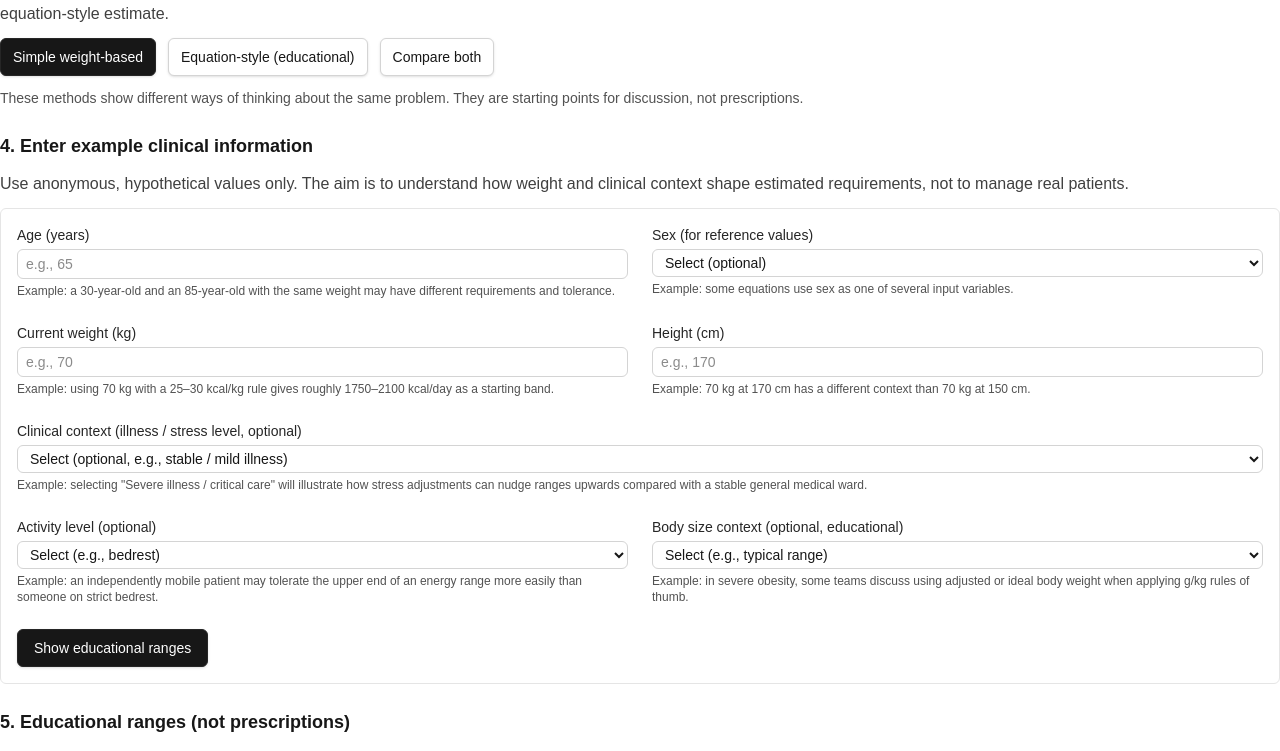
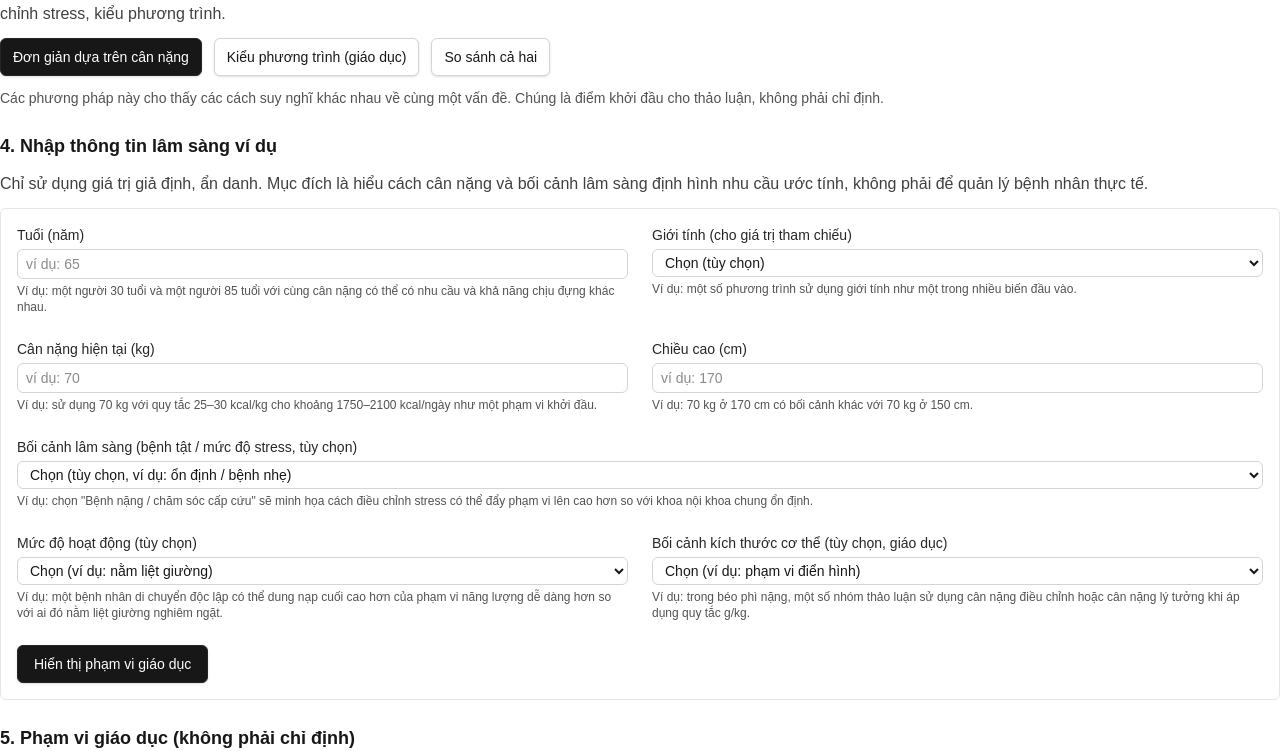
Before and after one commit to drvietcanh/nutrition, a Next.js app in the folder clinical-nutrition/: page /tools/energy-protein-calculator in a window 1280 px wide. Shown: the part 663-1414 px from the top of the page. Built offline with nearby package versions, Linux system fonts and the light colour scheme.

Commit message:
Viá»‡t hÃ³a energy-protein-calculator InteractiveSection (UI text)

```diff
--- a/clinical-nutrition/app/tools/energy-protein-calculator/InteractiveSection.tsx
+++ b/clinical-nutrition/app/tools/energy-protein-calculator/InteractiveSection.tsx
@@ -71,7 +71,7 @@ export function InteractiveSection() {
 
   return (
     <section
-      aria-label="Interactive energy and protein needs teaching tool"
+      aria-label="Công cụ giảng dạy tương tác về nhu cầu năng lượng và protein"
       className="space-y-6"
     >
       <MethodSelector activeMethod={activeMethod} onChange={setActiveMethod} />
@@ -104,13 +104,13 @@ function MethodSelector({ activeMethod, onChange }: MethodSelectorProps) {
         id="method-selector-heading"
         className="text-base font-semibold sm:text-lg"
       >
-        3. Choose an estimation method
+        3. Chọn phương pháp ước tính
       </h2>
       <p className="text-sm text-neutral-700 sm:text-base">
-        Different approaches to estimating requirements answer slightly
-        different questions. Use this section to compare a simple
-        weight-based rule of thumb with a stress-adjusted, equation-style
-        estimate.
+        Các cách tiếp cận khác nhau để ước tính nhu cầu trả lời
+        các câu hỏi hơi khác nhau. Sử dụng phần này để so sánh một
+        quy tắc đơn giản dựa trên cân nặng với một ước tính
+        điều chỉnh stress, kiểu phương trình.
       </p>
       <div className="flex flex-wrap gap-3">
         <button
@@ -122,7 +122,7 @@ function MethodSelector({ activeMethod, onChange }: MethodSelectorProps) {
               : "border-neutral-300 bg-white text-neutral-900 hover:bg-neutral-50"
           }`}
         >
-          Simple weight-based
+          Đơn giản dựa trên cân nặng
         </button>
         <button
           type="button"
@@ -133,7 +133,7 @@ function MethodSelector({ activeMethod, onChange }: MethodSelectorProps) {
               : "border-neutral-300 bg-white text-neutral-900 hover:bg-neutral-50"
           }`}
         >
-          Equation-style (educational)
+          Kiểu phương trình (giáo dục)
         </button>
         <button
           type="button"
@@ -144,12 +144,12 @@ function MethodSelector({ activeMethod, onChange }: MethodSelectorProps) {
               : "border-neutral-300 bg-white text-neutral-900 hover:bg-neutral-50"
           }`}
         >
-          Compare both
+          So sánh cả hai
         </button>
       </div>
       <p className="text-xs text-neutral-600 sm:text-sm">
-        These methods show different ways of thinking about the same problem.
-        They are starting points for discussion, not prescriptions.
+        Các phương pháp này cho thấy các cách suy nghĩ khác nhau về cùng một vấn đề.
+        Chúng là điểm khởi đầu cho thảo luận, không phải chỉ định.
       </p>
     </section>
   );
@@ -171,12 +171,12 @@ function InputForm({ form, onChange, onEstimate }: InputFormProps) {
   return (
     <section aria-labelledby="inputs-heading" className="space-y-3">
       <h2 id="inputs-heading" className="text-base font-semibold sm:text-lg">
-        4. Enter example clinical information
+        4. Nhập thông tin lâm sàng ví dụ
       </h2>
       <p className="text-sm text-neutral-700 sm:text-base">
-        Use anonymous, hypothetical values only. The aim is to understand how
-        weight and clinical context shape estimated requirements, not to
-        manage real patients.
+        Chỉ sử dụng giá trị giả định, ẩn danh. Mục đích là hiểu cách
+        cân nặng và bối cảnh lâm sàng định hình nhu cầu ước tính, không phải để
+        quản lý bệnh nhân thực tế.
       </p>
 
       <form
@@ -190,22 +190,22 @@ function InputForm({ form, onChange, onEstimate }: InputFormProps) {
         <div className="space-y-1">
           <label
             className="block text-xs font-medium text-neutral-800 sm:text-sm"
-            title="Why it matters: some equations and guidelines adjust requirements for older or younger adults."
+            title="Tại sao quan trọng: một số phương trình và hướng dẫn điều chỉnh nhu cầu cho người lớn tuổi hoặc trẻ hơn."
           >
-            Age (years)
+            Tuổi (năm)
           </label>
           <input
             type="number"
             inputMode="numeric"
             min={0}
             className="w-full rounded-md border border-neutral-300 px-2 py-1 text-sm"
-            placeholder="e.g., 65"
+            placeholder="ví dụ: 65"
             value={form.ageYears}
             onChange={(e) => update("ageYears", e.target.value)}
           />
           <p className="text-xs text-neutral-600">
-            Example: a 30-year-old and an 85-year-old with the same weight may
-            have different requirements and tolerance.
+            Ví dụ: một người 30 tuổi và một người 85 tuổi với cùng cân nặng có thể
+            có nhu cầu và khả năng chịu đựng khác nhau.
           </p>
         </div>
 
@@ -213,9 +213,9 @@ function InputForm({ form, onChange, onEstimate }: InputFormProps) {
         <div className="space-y-1">
           <label
             className="block text-xs font-medium text-neutral-800 sm:text-sm"
-            title="Why it matters: reference values and body composition often differ by sex."
+            title="Tại sao quan trọng: giá trị tham chiếu và thành phần cơ thể thường khác nhau theo giới tính."
           >
-            Sex (for reference values)
+            Giới tính (cho giá trị tham chiếu)
           </label>
           <select
             className="w-full rounded-md border border-neutral-300 px-2 py-1 text-sm"
@@ -224,15 +224,15 @@ function InputForm({ form, onChange, onEstimate }: InputFormProps) {
               update("sex", (e.target.value || null) as FormState["sex"])
             }
           >
-            <option value="">Select (optional)</option>
-            <option value="female">Female</option>
-            <option value="male">Male</option>
-            <option value="intersex">Intersex</option>
-            <option value="unspecified">Unspecified</option>
-            <option value="unknown">Unknown</option>
+            <option value="">Chọn (tùy chọn)</option>
+            <option value="female">Nữ</option>
+            <option value="male">Nam</option>
+            <option value="intersex">Liên giới tính</option>
+            <option value="unspecified">Không xác định</option>
+            <option value="unknown">Không biết</option>
           </select>
           <p className="text-xs text-neutral-600">
-            Example: some equations use sex as one of several input variables.
+            Ví dụ: một số phương trình sử dụng giới tính như một trong nhiều biến đầu vào.
           </p>
         </div>
 
@@ -240,22 +240,22 @@ function InputForm({ form, onChange, onEstimate }: InputFormProps) {
         <div className="space-y-1">
           <label
             className="block text-xs font-medium text-neutral-800 sm:text-sm"
-            title="Why it matters: most bedside methods use body weight as the main anchor for energy and protein ranges."
+            title="Tại sao quan trọng: hầu hết các phương pháp tại giường sử dụng cân nặng cơ thể như điểm neo chính cho phạm vi năng lượng và protein."
           >
-            Current weight (kg)
+            Cân nặng hiện tại (kg)
           </label>
           <input
             type="number"
             inputMode="decimal"
             min={0}
             className="w-full rounded-md border border-neutral-300 px-2 py-1 text-sm"
-            placeholder="e.g., 70"
+            placeholder="ví dụ: 70"
             value={form.weightKg}
             onChange={(e) => update("weightKg", e.target.value)}
           />
           <p className="text-xs text-neutral-600">
-            Example: using 70&nbsp;kg with a 25–30 kcal/kg rule gives roughly
-            1750–2100&nbsp;kcal/day as a starting band.
+            Ví dụ: sử dụng 70&nbsp;kg với quy tắc 25–30 kcal/kg cho khoảng
+            1750–2100&nbsp;kcal/ngày như một phạm vi khởi đầu.
           </p>
         </div>
 
@@ -263,22 +263,22 @@ function InputForm({ form, onChange, onEstimate }: InputFormProps) {
         <div className="space-y-1">
           <label
             className="block text-xs font-medium text-neutral-800 sm:text-sm"
-            title="Why it matters: height helps interpret weight (for example, via BMI or adjusted body weight in obesity)."
+            title="Tại sao quan trọng: chiều cao giúp giải thích cân nặng (ví dụ, qua BMI hoặc cân nặng điều chỉnh trong béo phì)."
           >
-            Height (cm)
+            Chiều cao (cm)
           </label>
           <input
             type="number"
             inputMode="decimal"
             min={0}
             className="w-full rounded-md border border-neutral-300 px-2 py-1 text-sm"
-            placeholder="e.g., 170"
+            placeholder="ví dụ: 170"
             value={form.heightCm}
             onChange={(e) => update("heightCm", e.target.value)}
           />
           <p className="text-xs text-neutral-600">
-            Example: 70&nbsp;kg at 170&nbsp;cm has a different context than
-            70&nbsp;kg at 150&nbsp;cm.
+            Ví dụ: 70&nbsp;kg ở 170&nbsp;cm có bối cảnh khác với
+            70&nbsp;kg ở 150&nbsp;cm.
           </p>
         </div>
 
@@ -286,9 +286,9 @@ function InputForm({ form, onChange, onEstimate }: InputFormProps) {
         <div className="space-y-1 sm:col-span-2">
           <label
             className="block text-xs font-medium text-neutral-800 sm:text-sm"
-            title="Why it matters: higher-stress clinical contexts (for example, major surgery, sepsis, ICU) often lead to higher estimated requirements."
+            title="Tại sao quan trọng: bối cảnh lâm sàng stress cao hơn (ví dụ: phẫu thuật lớn, nhiễm trùng huyết, ICU) thường dẫn đến nhu cầu ước tính cao hơn."
           >
-            Clinical context (illness / stress level, optional)
+            Bối cảnh lâm sàng (bệnh tật / mức độ stress, tùy chọn)
           </label>
           <select
             className="w-full rounded-md border border-neutral-300 px-2 py-1 text-sm"
@@ -301,31 +301,31 @@ function InputForm({ form, onChange, onEstimate }: InputFormProps) {
             }
           >
             <option value="">
-              Select (optional, e.g., stable / mild illness)
+              Chọn (tùy chọn, ví dụ: ổn định / bệnh nhẹ)
             </option>
             <option value="general_medical">
-              Stable / mild illness (general medical ward)
+              Ổn định / bệnh nhẹ (khoa nội khoa chung)
             </option>
             <option value="surgical">
-              Moderate stress (postoperative / surgical)
+              Stress trung bình (sau phẫu thuật / ngoại khoa)
             </option>
             <option value="oncology">
-              Moderate–higher stress (oncology, active treatment)
+              Stress trung bình–cao (ung thư, điều trị tích cực)
             </option>
             <option value="icu">
-              Severe illness / critical care (ICU)
+              Bệnh nặng / chăm sóc cấp cứu (ICU)
             </option>
             <option value="gastrointestinal">
-              GI disease (malabsorption, IBD, pancreatitis)
+              Bệnh tiêu hóa (kém hấp thu, IBD, viêm tụy)
             </option>
-            <option value="renal">Renal disease</option>
-            <option value="hepatic">Liver disease</option>
-            <option value="other">Other / mixed</option>
+            <option value="renal">Bệnh thận</option>
+            <option value="hepatic">Bệnh gan</option>
+            <option value="other">Khác / hỗn hợp</option>
           </select>
           <p className="text-xs text-neutral-600">
-            Example: selecting &quot;Severe illness / critical care&quot; will
-            illustrate how stress adjustments can nudge ranges upwards compared
-            with a stable general medical ward.
+            Ví dụ: chọn &quot;Bệnh nặng / chăm sóc cấp cứu&quot; sẽ
+            minh họa cách điều chỉnh stress có thể đẩy phạm vi lên cao hơn so
+            với khoa nội khoa chung ổn định.
           </p>
         </div>
 
@@ -333,9 +333,9 @@ function InputForm({ form, onChange, onEstimate }: InputFormProps) {
         <div className="space-y-1">
           <label
             className="block text-xs font-medium text-neutral-800 sm:text-sm"
-            title="Why it matters: more mobile patients often have slightly higher energy expenditure than those on strict bedrest."
+            title="Tại sao quan trọng: bệnh nhân di chuyển nhiều hơn thường có tiêu hao năng lượng cao hơn một chút so với những người nằm liệt giường nghiêm ngặt."
           >
-            Activity level (optional)
+            Mức độ hoạt động (tùy chọn)
           </label>
           <select
             className="w-full rounded-md border border-neutral-300 px-2 py-1 text-sm"
@@ -344,18 +344,18 @@ function InputForm({ form, onChange, onEstimate }: InputFormProps) {
               update("activityLevel", e.target.value as FormState["activityLevel"])
             }
           >
-            <option value="">Select (e.g., bedrest)</option>
-            <option value="bedrest">Bedrest / mostly in bed</option>
+            <option value="">Chọn (ví dụ: nằm liệt giường)</option>
+            <option value="bedrest">Nằm liệt giường / chủ yếu trên giường</option>
             <option value="light">
-              Light activity (mostly in chair / short walks)
+              Hoạt động nhẹ (chủ yếu trên ghế / đi bộ ngắn)
             </option>
             <option value="mobile">
-              Mobile on ward (independent walking, rehab)
+              Di chuyển trong khoa (đi bộ độc lập, phục hồi chức năng)
             </option>
           </select>
           <p className="text-xs text-neutral-600">
-            Example: an independently mobile patient may tolerate the upper end
-            of an energy range more easily than someone on strict bedrest.
+            Ví dụ: một bệnh nhân di chuyển độc lập có thể dung nạp cuối cao hơn
+            của phạm vi năng lượng dễ dàng hơn so với ai đó nằm liệt giường nghiêm ngặt.
           </p>
         </div>
 
@@ -363,9 +363,9 @@ function InputForm({ form, onChange, onEstimate }: InputFormProps) {
         <div className="space-y-1">
           <label
             className="block text-xs font-medium text-neutral-800 sm:text-sm"
-            title="Why it matters: very low or very high body size can change how clinicians use simple weight-based rules and when they consider adjusted weights."
+            title="Tại sao quan trọng: kích thước cơ thể rất thấp hoặc rất cao có thể thay đổi cách các bác sĩ lâm sàng sử dụng quy tắc đơn giản dựa trên cân nặng và khi nào họ xem xét cân nặng điều chỉnh."
           >
-            Body size context (optional, educational)
+            Bối cảnh kích thước cơ thể (tùy chọn, giáo dục)
           </label>
           <select
             className="w-full rounded-md border border-neutral-300 px-2 py-1 text-sm"
@@ -374,15 +374,15 @@ function InputForm({ form, onChange, onEstimate }: InputFormProps) {
               update("bodySizeFlag", e.target.value as FormState["bodySizeFlag"])
             }
           >
-            <option value="">Select (e.g., typical range)</option>
-            <option value="underweight">Underweight / low BMI</option>
+            <option value="">Chọn (ví dụ: phạm vi điển hình)</option>
+            <option value="underweight">Thiếu cân / BMI thấp</option>
             <option value="obesity">
-              Obesity (where adjusted body weight may be discussed)
+              Béo phì (nơi cân nặng điều chỉnh có thể được thảo luận)
             </option>
           </select>
           <p className="text-xs text-neutral-600">
-            Example: in severe obesity, some teams discuss using adjusted or
-            ideal body weight when applying g/kg rules of thumb.
+            Ví dụ: trong béo phì nặng, một số nhóm thảo luận sử dụng cân nặng điều chỉnh hoặc
+            cân nặng lý tưởng khi áp dụng quy tắc g/kg.
           </p>
         </div>
 
@@ -391,7 +391,7 @@ function InputForm({ form, onChange, onEstimate }: InputFormProps) {
             type="submit"
             className="inline-flex items-center rounded-md border border-neutral-800 bg-neutral-900 px-4 py-2 text-sm font-medium text-white shadow-sm hover:bg-neutral-800"
           >
-            Show educational ranges
+            Hiển thị phạm vi giáo dục
           </button>
         </div>
       </form>
@@ -419,12 +419,12 @@ function ResultPanel({
   return (
     <section aria-labelledby="results-heading" className="space-y-3">
       <h2 id="results-heading" className="text-base font-semibold sm:text-lg">
-        5. Educational ranges (not prescriptions)
+        5. Phạm vi giáo dục (không phải chỉ định)
       </h2>
       <p className="text-sm text-neutral-700 sm:text-base">
-        These bands show how different methods might frame daily energy and
-        protein needs. They are meant to support reasoning and discussion,
-        not to generate diet plans or orders.
+        Các phạm vi này cho thấy cách các phương pháp khác nhau có thể khung nhu cầu năng lượng và
+        protein hàng ngày. Chúng nhằm hỗ trợ lý luận và thảo luận,
+        không phải để tạo kế hoạch ăn uống hoặc chỉ định.
       </p>
 
       <div className="grid gap-4 md:grid-cols-2">
@@ -454,8 +454,8 @@ function SingleMethodResult({ heading, result }: SingleMethodResultProps) {
   if (!result) {
     return (
       <div className="rounded-md border border-dashed border-neutral-200 bg-neutral-50 p-4 text-sm text-neutral-700">
-        Enter example values and run the estimation to see how this approach
-        frames daily energy and protein needs.
+        Nhập giá trị ví dụ và chạy ước tính để xem cách tiếp cận này
+        khung nhu cầu năng lượng và protein hàng ngày.
       </div>
     );
   }
@@ -464,21 +464,21 @@ function SingleMethodResult({ heading, result }: SingleMethodResultProps) {
 
   const energyText =
     ranges.energyKcalPerDay &&
-    `${ranges.energyKcalPerDay.lower.toLocaleString()}–${ranges.energyKcalPerDay.upper.toLocaleString()} kcal/day`;
+    `${ranges.energyKcalPerDay.lower.toLocaleString()}–${ranges.energyKcalPerDay.upper.toLocaleString()} kcal/ngày`;
 
   const proteinText =
     ranges.proteinGramsPerDay &&
-    `${ranges.proteinGramsPerDay.lower.toLocaleString()}–${ranges.proteinGramsPerDay.upper.toLocaleString()} g/day`;
+    `${ranges.proteinGramsPerDay.lower.toLocaleString()}–${ranges.proteinGramsPerDay.upper.toLocaleString()} g/ngày`;
 
   const proteinPerKgText =
     ranges.proteinGramsPerKgPerDay &&
-    `${ranges.proteinGramsPerKgPerDay.lower}–${ranges.proteinGramsPerKgPerDay.upper} g/kg/day`;
+    `${ranges.proteinGramsPerKgPerDay.lower}–${ranges.proteinGramsPerKgPerDay.upper} g/kg/ngày`;
 
   return (
     <article className="space-y-3 rounded-md border border-neutral-200 bg-white p-4 text-sm text-neutral-800">
       <header className="space-y-1">
         <p className="text-xs uppercase tracking-wide text-neutral-500">
-          Estimation approach
+          Cách tiếp cận ước tính
         </p>
         <p className="text-sm font-semibold">{heading}</p>
         <p className="text-xs text-neutral-600">{result.methodLabel}</p>
@@ -486,21 +486,21 @@ function SingleMethodResult({ heading, result }: SingleMethodResultProps) {
 
       <section className="space-y-1">
         <p className="text-xs font-semibold text-neutral-700">
-          Illustrative daily ranges
+          Phạm vi hàng ngày minh họa
         </p>
         <ul className="space-y-0.5 text-xs text-neutral-700">
           <li>
-            Energy:{" "}
-            <strong>{energyText ?? "insufficient data to illustrate"}</strong>
+            Năng lượng:{" "}
+            <strong>{energyText ?? "dữ liệu không đủ để minh họa"}</strong>
           </li>
           <li>
-            Protein (total):{" "}
-            <strong>{proteinText ?? "insufficient data to illustrate"}</strong>
+            Protein (tổng):{" "}
+            <strong>{proteinText ?? "dữ liệu không đủ để minh họa"}</strong>
           </li>
           <li>
-            Protein (per kg):{" "}
+            Protein (mỗi kg):{" "}
             <strong>
-              {proteinPerKgText ?? "insufficient data to illustrate"}
+              {proteinPerKgText ?? "dữ liệu không đủ để minh họa"}
             </strong>
           </li>
         </ul>
@@ -513,8 +513,8 @@ function SingleMethodResult({ heading, result }: SingleMethodResultProps) {
               <div className="h-2 w-3/4 rounded-full bg-sky-100" />
             </div>
             <p className="text-[11px] text-neutral-500">
-              Visual band only (not to scale). Use the numbers above for
-              approximate ranges.
+              Chỉ là dải trực quan (không theo tỷ lệ). Sử dụng các con số ở trên cho
+              phạm vi gần đúng.
             </p>
           </div>
         )}
@@ -529,10 +529,10 @@ function SingleMethodResult({ heading, result }: SingleMethodResultProps) {
       {/* Common pitfalls */}
       {(result.warnings.length > 0 || result.missingFields.length > 0) && (
         <section className="space-y-1 rounded-md border border-amber-100 bg-amber-50 p-2 text-xs text-amber-900">
-          <p className="font-semibold">Common pitfalls and caveats</p>
+          <p className="font-semibold">Cạm bẫy phổ biến và lưu ý</p>
           {result.missingFields.length > 0 && (
             <p>
-              Some information was missing or unclear:{" "}
+              Một số thông tin bị thiếu hoặc không rõ ràng:{" "}
               {result.missingFields.join(", ")}.
             </p>
           )}
@@ -562,7 +562,7 @@ function InterpretationBlock({
   return (
     <section className="space-y-1 border-t border-dashed border-neutral-200 pt-2">
       <p className="text-xs font-semibold text-neutral-700">
-        Key assumptions, interpretation &amp; learning points
+        Giả định chính, giải thích &amp; điểm học tập
       </p>
       <ul className="list-disc space-y-1 pl-5 text-xs text-neutral-700">
         {explanation.map((line) => (
```
